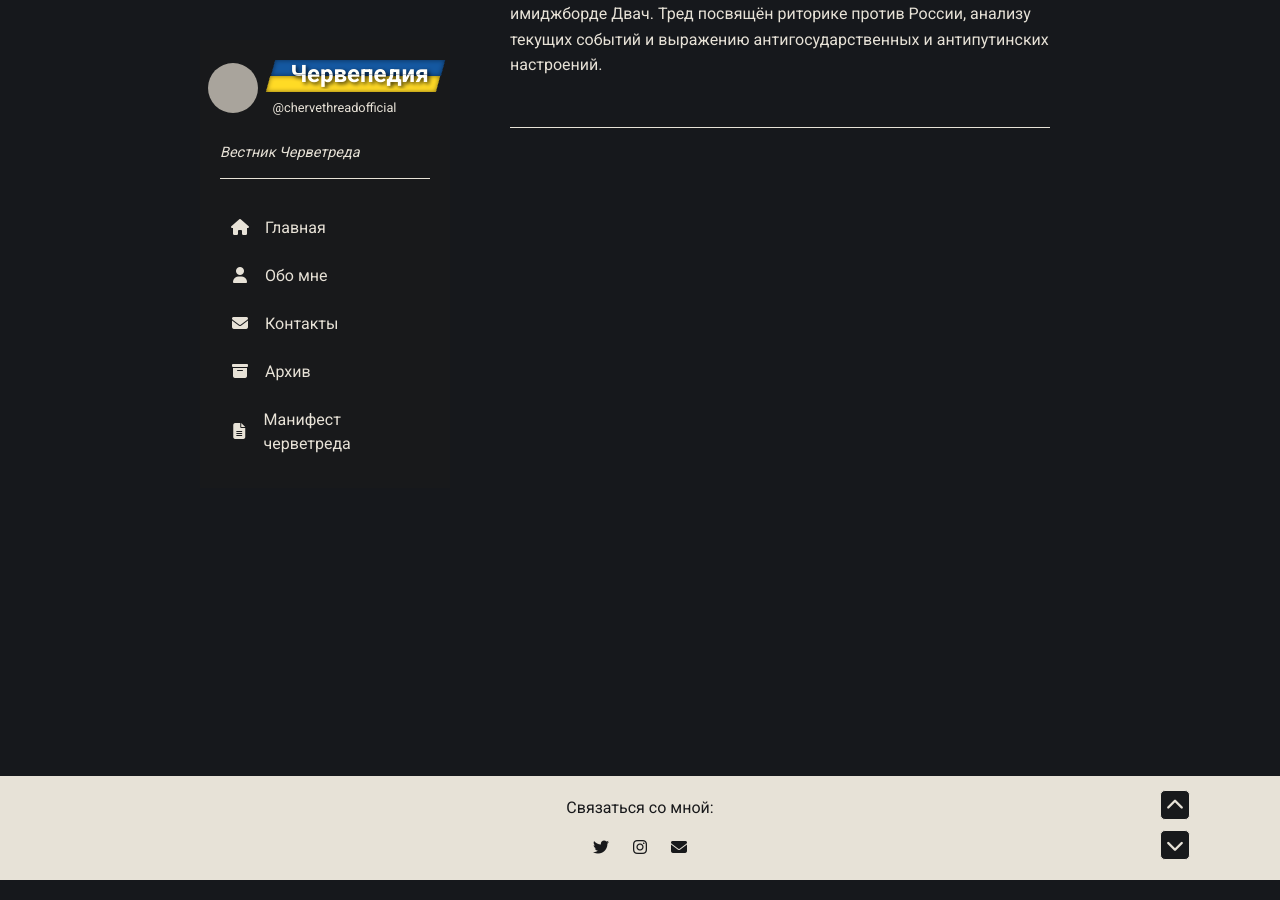
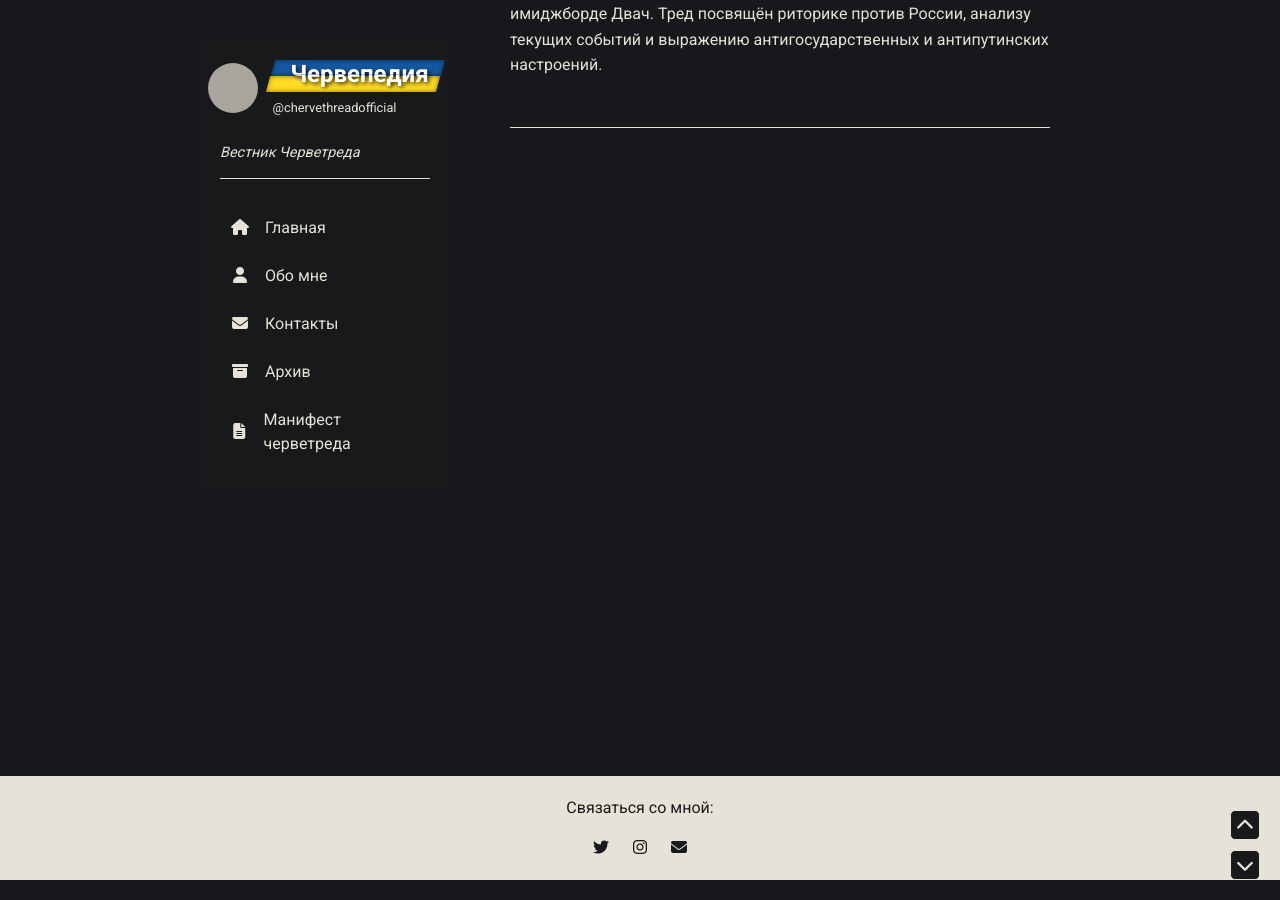
Before and after one commit to chervepediya/chervepediya.github.io, a Jekyll site: the page built from about.md, in a window 1280 px wide and 900 px high, scrolled down 164 px. Built offline with Jekyll 4.4.1, drawn with Linux system fonts in a browser that asks for light colours; nearby versions of some CDN libraries; a script that is not in the unit is left out; grey boxes are pictures that could not be loaded.

Commit message:
Update styles.css

```diff
--- a/assets/css/styles.css
+++ b/assets/css/styles.css
@@ -68,8 +68,8 @@ body {
     left: 2px;
     width: 100%;
     z-index: 2;
-    color: #FFFFFF; /* Белый цвет */
-    text-shadow: 2px 2px 4px rgba(0, 0, 0, 0.8); /* Тень для читаемости */
+    color: #FFFFFF;
+    text-shadow: 2px 2px 4px rgba(0, 0, 0, 0.8);
 }
 
 .sidebar .site-title::before {
@@ -97,7 +97,7 @@ body {
     height: 50%;
     background-color: #0057B7;
     transform: skewX(-15deg);
-    box-shadow: inset 0 0 5px rgba(0, 0, 0, 0.5); /* Объём */
+    box-shadow: inset 0 0 5px rgba(0, 0, 0, 0.5);
 }
 
 .sidebar .site-title .marker-yellow {
@@ -105,7 +105,7 @@ body {
     height: 50%;
     background-color: #FFD700;
     transform: translateX(-5px) skewX(-15deg);
-    box-shadow: inset 0 0 5px rgba(0, 0, 0, 0.5); /* Объём */
+    box-shadow: inset 0 0 5px rgba(0, 0, 0, 0.5);
 }
 
 .sidebar .site-tag {
@@ -122,7 +122,7 @@ body {
 }
 
 .sidebar .site-description {
-    margin: 25px 0 25px 0; /* Увеличенный отступ сверху от тега */
+    margin: 25px 0 25px 0;
     color: #D8D9DA;
     font-size: 0.9rem;
     font-style: italic;
@@ -443,8 +443,8 @@ footer a:hover {
 }
 
 .scroll-btn {
-    position: fixed; /* Восстановлено закрепление */
-    right: 20px; /* Отступ справа по умолчанию */
+    position: fixed; /* Закреплено при скроллинге */
+    right: 20px; /* Исходный отступ справа */
     background-color: #16181C;
     color: #D8D9DA;
     width: 30px;
@@ -457,7 +457,6 @@ footer a:hover {
     border-radius: 5px;
     transition: transform 0.3s ease;
     border: 1px solid #D8D9DA;
-    z-index: 100; /* На всякий случай, чтобы быть поверх контента */
 }
 
 .scroll-btn:active {
@@ -470,21 +469,6 @@ footer a:hover {
 
 #scroll-bottom {
     bottom: 20px; /* Исходный отступ снизу */
-}
-
-/* Настольная версия: отступы для стрелок */
-@media (min-width: 769px) {
-    .scroll-btn {
-        right: calc((100% - 1140px) / 2 + 20px); /* Центрируем между постами и краем экрана */
-    }
-
-    #scroll-top {
-        bottom: 80px; /* Увеличенный отступ снизу */
-    }
-
-    #scroll-bottom {
-        bottom: 40px; /* Увеличенный отступ снизу */
-    }
 }
 
 .image-modal {
```
